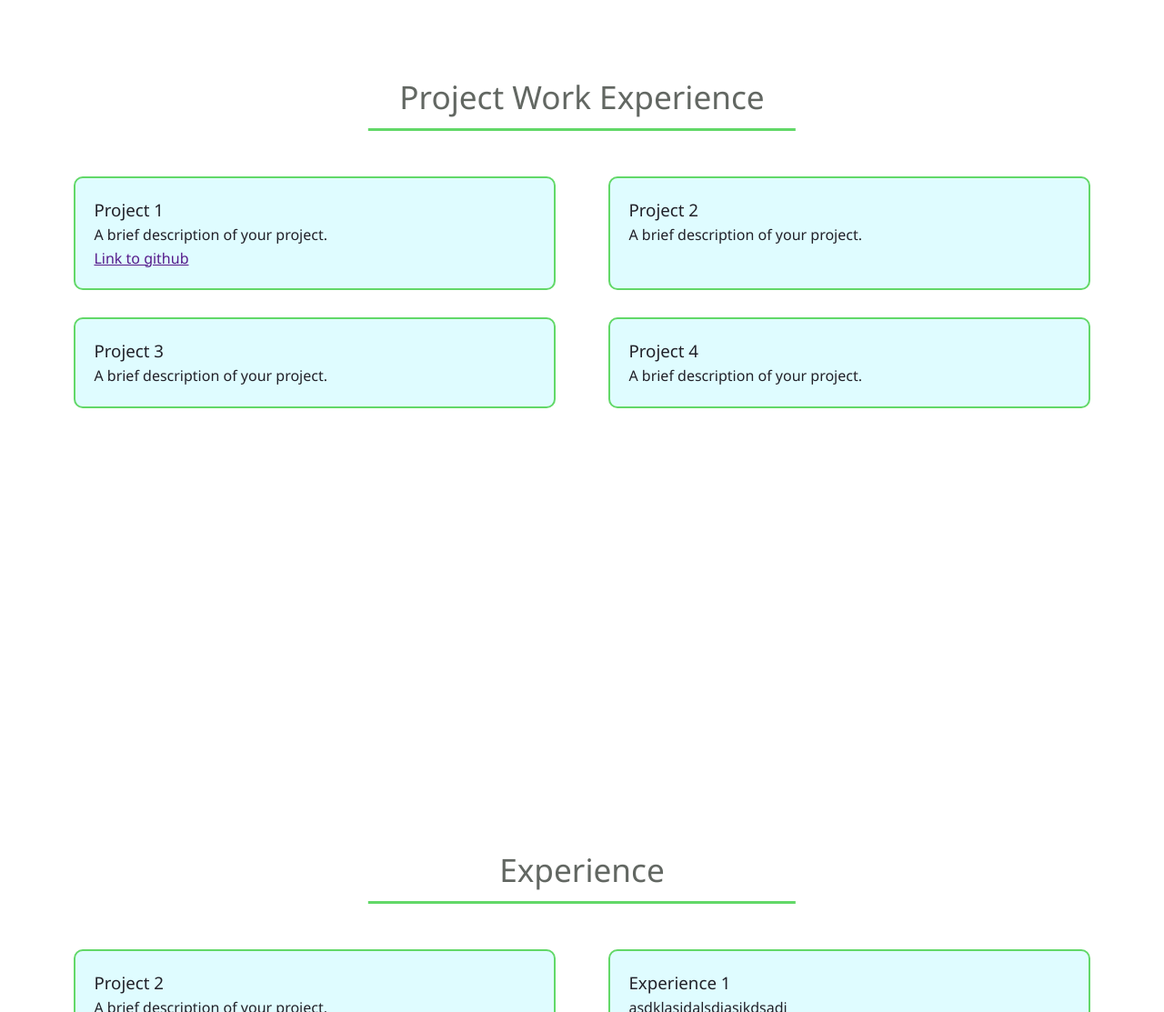
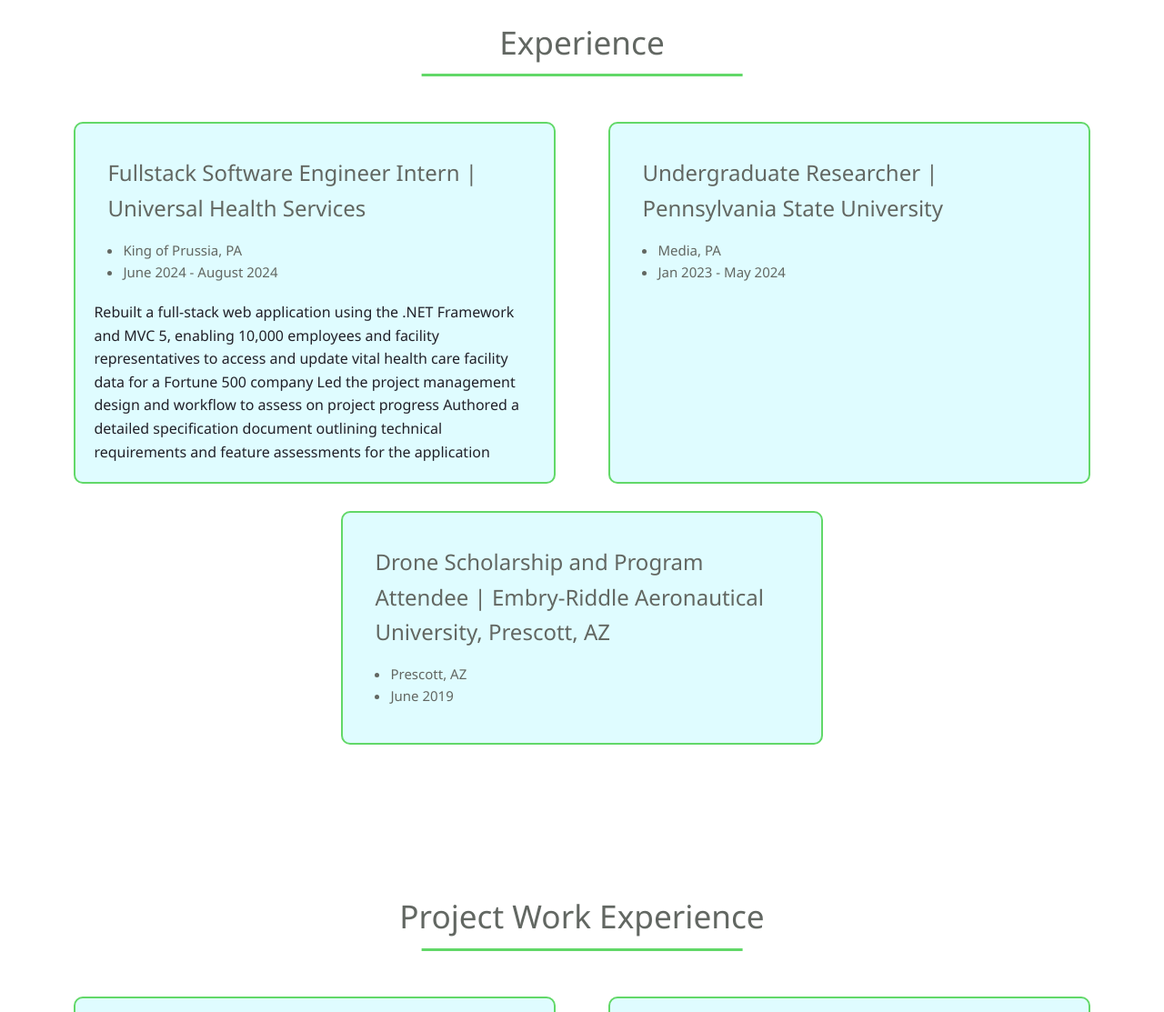
Before and after one commit to elipao/elipao.github.io, a plain HTML site: page index.html in a window 1280 px wide. Shown: the part 1687-2800 px from the top of the page at 91% size. Drawn offline with Linux system fonts and the light colour scheme.

Commit message:
added assets

```diff
--- a/index.html
+++ b/index.html
@@ -13,8 +13,8 @@
         <nav>
             <ul>
                 <li class="header-links"><a href="#about">About</a></li>
+                <li class="header-links"><a href="#experience">Experience</a></li>
                 <li class="header-links"><a href="#projects">Projects</a></li>
-                <li class="header-links"><a href="#experience">Experience</a></li>
                 <li class="header-links"><a href="#contact">Contact</a></li>
             </ul>
         </nav>
@@ -48,6 +48,42 @@
         </p>
     </section>
 
+    <section id="experience">
+        <h2>Experience</h2>
+        <div class="project-grid">
+
+            <div class="tile">
+                <h3>Fullstack Software Engineer Intern | Universal Health Services</h3>
+                <ul class="list-details">
+                    <li>King of Prussia, PA</li>
+                    <li>June 2024 - August 2024</li>
+                </ul>
+                <p>
+                    Rebuilt a full-stack web application using the .NET Framework and MVC 5, enabling 10,000 employees and facility representatives to access and update vital health care facility data for a Fortune 500 company
+                    Led the project management design and workflow to assess on project progress
+                    Authored a detailed specification document outlining technical requirements and feature assessments for the application
+                </p>
+            </div>
+            <div class="tile">
+                <h3>Undergraduate Researcher | Pennsylvania State University</h3>
+                <ul class="list-details">
+                    <li>Media, PA</li>
+                    <li>Jan 2023 - May 2024</li>
+                </ul>
+                <p></p>
+            </div>
+            <div class="tile">
+                <h3>Drone Scholarship and Program Attendee | Embry-Riddle Aeronautical University, Prescott, AZ</h3>
+                <ul class="list-details">
+                    <li>Prescott, AZ</li>
+                    <li>June 2019</li>
+                </ul>
+                <p></p>
+            </div>
+        </div>
+    </section>
+
+
     <section id="projects">
         <h2>Project Work Experience</h2>
         <div class="project-grid">
@@ -75,23 +111,7 @@
         </div>
     </section>
 
-    <section id="experience">
-        <h2>Experience</h2>
-        <div class="project-grid">
-            <div class="tile">
-                <h3>Project 2</h3>
-                <p>A brief description of your project.</p>
-            </div>
-            <div class="tile">
-                <h3>Experience 1</h3>
-                <p>asdklasjdalsdjasjkdsadj</p>
-            </div>
-            <div class="tile">
-                <h3>Experience 1</h3>
-                <p>asdklasjdalsdjasjkdsadj</p>
-            </div>
-        </div>
-    </section>
+
 
     <section id="contact">
         <h2>Contact</h2>
@@ -107,7 +127,7 @@
     </section>
 
 
-    <section id = "Email">
+    <section id = "email">
         <h2>
             Email Me
         </h2>
--- a/style.css
+++ b/style.css
@@ -105,7 +105,7 @@ video {
 }
 
 #about, #projects, #contact, #experience {
-    padding: 100px 20px;
+    padding: 40px 20px;
     background-color: white;
     margin-left: 2rem;
     margin-right: 2rem;
@@ -120,6 +120,25 @@ video {
     font-size: 25px;
     color: #626762;
     margin-top: 30px;
+}
+
+
+h3 {
+    text-align: left;
+    font-size: 1.5em;
+    font-weight: 400;
+    padding: 15px;
+    position: relative;
+    color: #626762;
+}
+
+.list-details {
+    text-align: left;
+    margin-bottom: 20px;
+    margin-left: 2rem;
+    margin-right: 2rem;
+    font-size: 15px;
+    color: #626762;
 }
 
 section h2 {
@@ -145,15 +164,15 @@ section h2::after {
 }
 
 section h2.visible::after {
-    width: 40%;
+    width: 30%;
 }
-
 
 
 #projects .project-grid, #experience .project-grid {
     display: flex;
     justify-content: space-around;
     flex-wrap: wrap;
+
     margin-top: 30px;
 }
 
@@ -164,7 +183,6 @@ section h2.visible::after {
     border-radius: 10px;
     background-color: var(--light-blue);
     border: 2px solid var(--accent-green); /* Default border */
-    padding: 20px;
     transition: all 0.3s ease-in-out; /* Smooth transition */
 }
 
@@ -173,6 +191,10 @@ section h2.visible::after {
     box-shadow: 0px 6px 4px rgba(15, 158, 46, 0.5); /* Coral-colored shadow */
 }
 
+#email {
+    text-align: center;
+    position: center;
+}
 
 footer {
     background-color: var(--light-grey); /* Green */
@@ -211,7 +233,11 @@ html {
 /* Media Queries */
 @media (max-width: 800px) {
     .tile {
-        width: 90%;
+        width: 100%;
+    }
+
+    .project-grid {
+        margin: opx;
     }
 
     nav ul {
```
Also changed, not shown: items/UHS sigh.jpg (added), items/UHS.avif (added), items/codeninjas.jpg (added), items/pennstate.jpg (added).
